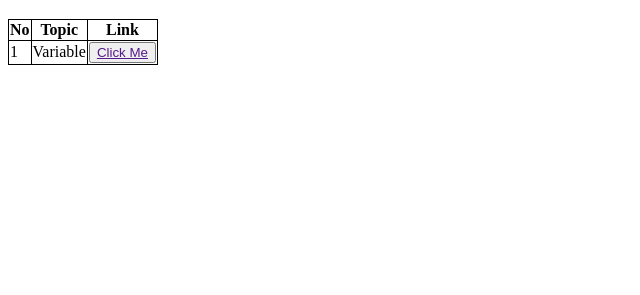
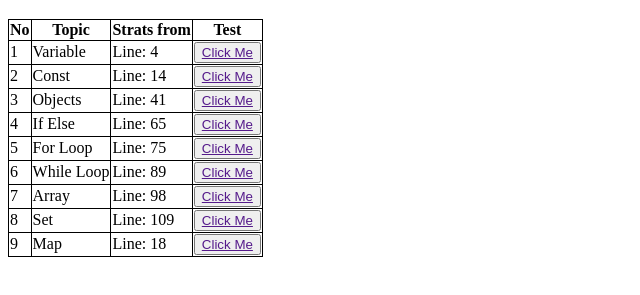
Before and after one commit to smbayazid/JavaScript---Basics, a plain HTML site: page index.html in a window 1280 px wide. Shown: the part 61-356 px from the top of the page, without its empty margins (0-640 px from the left). Drawn offline with Linux system fonts and the light colour scheme.

Commit message:
new column in html table, some map functions

```diff
--- a/index.html
+++ b/index.html
@@ -14,11 +14,69 @@
         <tr>
           <th>No</th>
           <th>Topic</th>
-          <th>Link</th>
+          <th>Strats from</th>
+          <th>Test</th>
         </tr>
         <tr>
           <td>1</td>
           <td>Variable</td>
+          <td>Line: 4</td>
+          <td><button><a href="">Click Me</a></button></td>
+        </tr>
+
+        <tr>
+          <td>2</td>
+          <td>Const</td>
+          <td>Line: 14</td>
+          <td><button><a href="">Click Me</a></button></td>
+        </tr>
+
+        <tr>
+          <td>3</td>
+          <td>Objects</td>
+          <td>Line: 41</td>
+          <td><button><a href="">Click Me</a></button></td>
+        </tr>
+
+        <tr>
+          <td>4</td>
+          <td>If Else</td>
+          <td>Line: 65</td>
+          <td><button><a href="">Click Me</a></button></td>
+        </tr>
+
+        <tr>
+          <td>5</td>
+          <td>For Loop</td>
+          <td>Line: 75</td>
+          <td><button><a href="">Click Me</a></button></td>
+        </tr>
+
+        <tr>
+          <td>6</td>
+          <td>While Loop</td>
+          <td>Line: 89</td>
+          <td><button><a href="">Click Me</a></button></td>
+        </tr>
+
+        <tr>
+          <td>7</td>
+          <td>Array</td>
+          <td>Line: 98</td>
+          <td><button><a href="">Click Me</a></button></td>
+        </tr>
+
+        <tr>
+          <td>8</td>
+          <td>Set</td>
+          <td>Line: 109</td>
+          <td><button><a href="">Click Me</a></button></td>
+        </tr>
+
+        <tr>
+          <td>9</td>
+          <td>Map</td>
+          <td>Line: 18</td>
           <td><button><a href="">Click Me</a></button></td>
         </tr>
       </table>
--- a/script.js
+++ b/script.js
@@ -137,7 +137,7 @@ const fruits = new Map([
 fruits.set("orange", 300);
 
 // Get
-  fruits.get("apple");
+console.log(fruits.get("apples"));
 
 // Delete
 fruits.delete("apples");
```
Lines whose indentation alone changed are shown as unchanged.
